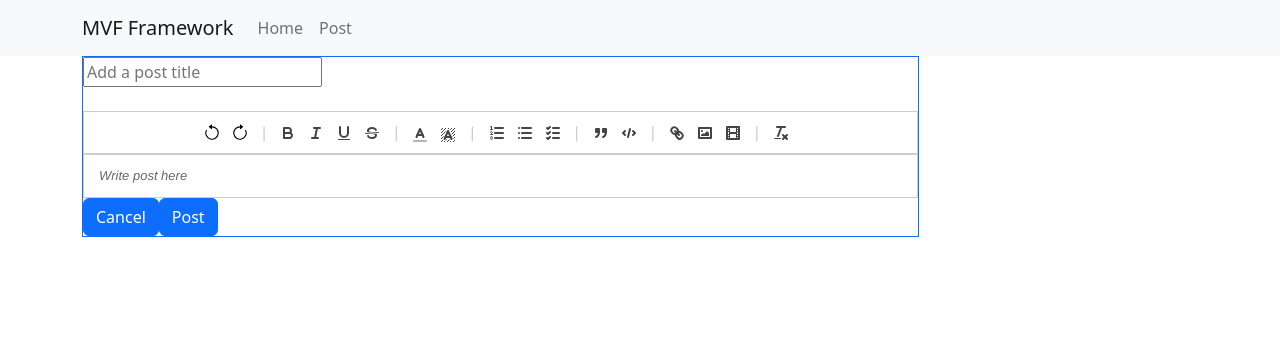
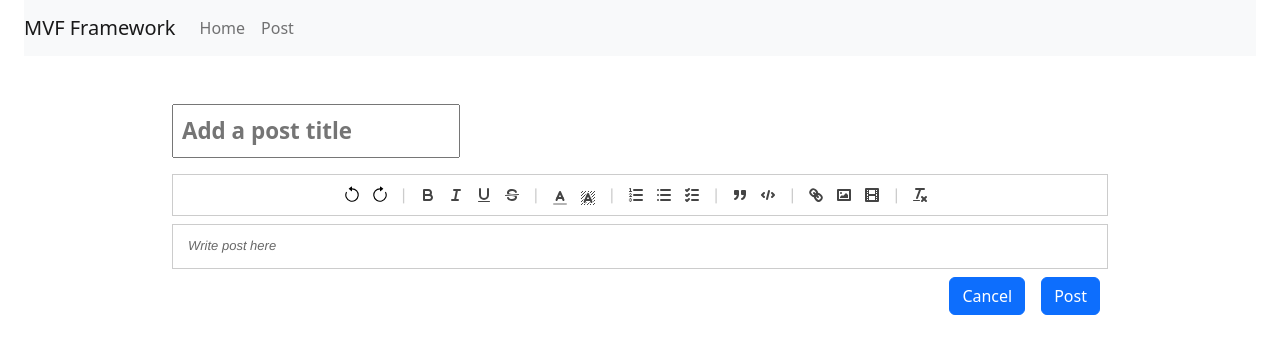
Before and after one commit to patatoes1235/hackillinois2023, a Next.js app in the folder mvf/: page / in a window 1280 px wide. Shown: the top 354 px of the page. Built offline with nearby package versions, Linux system fonts and the light colour scheme.

Commit message:
style issues

```diff
--- a/mvf/src/components/navbar.js
+++ b/mvf/src/components/navbar.js
@@ -4,8 +4,8 @@ import Navbar from 'react-bootstrap/Navbar';
 
 function NavBar() {
     return (
-    <Navbar bg="light" expand="lg">
-      <Container>
+    <Navbar bg="light" expand="lg" className="mx-4">
+      {/* <Container className="w-100 float-left"> */}
         <Navbar.Brand href="/">MVF Framework</Navbar.Brand>
         <Navbar.Toggle aria-controls="basic-navbar-nav" />
         <Navbar.Collapse id="basic-navbar-nav">
@@ -14,7 +14,7 @@ function NavBar() {
             <Nav.Link href="/post">Post</Nav.Link>
           </Nav>
         </Navbar.Collapse>
-      </Container>
+      {/* </Container> */}
     </Navbar>
     )
 }
--- a/mvf/src/components/textbox.js
+++ b/mvf/src/components/textbox.js
@@ -37,17 +37,23 @@ const Textbox = () => {
 	}
 
 	return (
-		<div className="container w-100">
-			<div className="col w-75 border border-primary justify-content-center">
+		<div className="container-fluid w-75 mt-5">
+			<div className="col w-100 justify-content-center my-2">
+				<div className="row w-100 my-2 ">
+					<div className="col-4 mb-2">
 						<input
+							className="w-100 p-2"
 							type="text"
 							placeholder="Add a post title"
 							value={title}
 							onChange={(ev) => setTitle(ev.target.value)}
+							style={{fontWeight: "bold", fontSize: "1.4em"}}
 						/>
-				<br/><br/>
+					</div>
+				</div>
 				<Toolbar/>
 				<ReactQuill
+					className="my-2 h-100"
 					theme="snow"
 					modules={modules}
 					formats={formats}
@@ -55,8 +61,10 @@ const Textbox = () => {
 					value={text}
 					onChange={setText}
 				/>
-				<Button onClick={cancel}>Cancel</Button>
-				<Button onClick={post}>Post</Button>
+				<div className="col w-100">
+					<Button className="float-right mx-2" style={{float: "right"}} onClick={post}>Post</Button>
+					<Button className="float-right mx-2" style={{float: "right"}} onClick={cancel}>Cancel</Button>
+				</div>
 			</div>
 		</div>
 	);
--- a/mvf/src/pages/_app.js
+++ b/mvf/src/pages/_app.js
@@ -6,11 +6,11 @@ import '../styles/textbox.css';
 
 function App({Component, pageProps}) {
   return (
-    <div className="App">
+    <div className="App w-100 h-100">
       <div>
         <NavBar />
       </div>
-      <div>
+      <div className="w-100 h-100">
         <Component {...pageProps} />
       </div>
     </div>
--- a/mvf/src/pages/index.js
+++ b/mvf/src/pages/index.js
@@ -2,7 +2,7 @@ import Textbox from "../components/textbox";
 
 function Home() {
   return (
-    <div className="Home">
+    <div className="Home w-100 h-100 justify-content-center">
       <Textbox />
     </div>
   )
--- a/mvf/src/pages/post.js
+++ b/mvf/src/pages/post.js
@@ -2,7 +2,7 @@ import Textbox from "../components/textbox";
 
 function Home() {
   return (
-    <div className="Home">
+    <div className="Home w-100 h-100 justify-content-center">
       <Textbox />
     </div>
   )
```
Also changed, not shown: 1 other file (tests, documents, lock files or other folders). Lines whose indentation alone changed are shown as unchanged.
